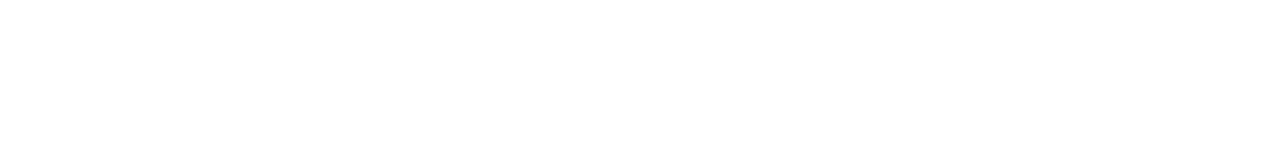
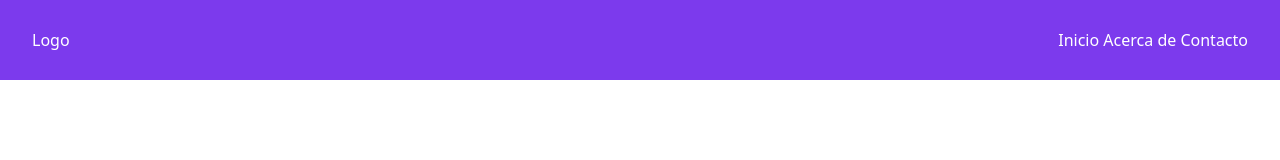
Before and after one commit to l20j45/tailwiondIntermedio, a website: page src/index.html in a window 1280 px wide. Drawn offline with Linux system fonts and the light colour scheme.

Commit message:
primera parte de flex

```diff
--- a/src/index.html
+++ b/src/index.html
@@ -1,12 +1,19 @@
 <!DOCTYPE html>
 <html lang="en">
-<head>
-    <meta charset="UTF-8">
-    <meta name="viewport" content="width=device-width, initial-scale=1.0">
+  <head>
+    <meta charset="UTF-8" />
+    <meta name="viewport" content="width=device-width, initial-scale=1.0" />
     <title>Document</title>
-    <link rel="stylesheet" href="css/estilos.css">
-</head>
-<body>
-
-</body>
+    <link rel="stylesheet" href="css/estilos.css" />
+  </head>
+  <body>
+    <nav class="bg-violet-600 h-20 px-8 flex text-white justify-between items-center">
+      <h1>Logo</h1>
+      <div class="">
+        <a href="#">Inicio</a>
+        <a href="#">Acerca de</a>
+        <a href="#">Contacto</a>
+      </div>
+    </nav>
+  </body>
 </html>
```
Also changed, not shown: src/css/estilos.css.
